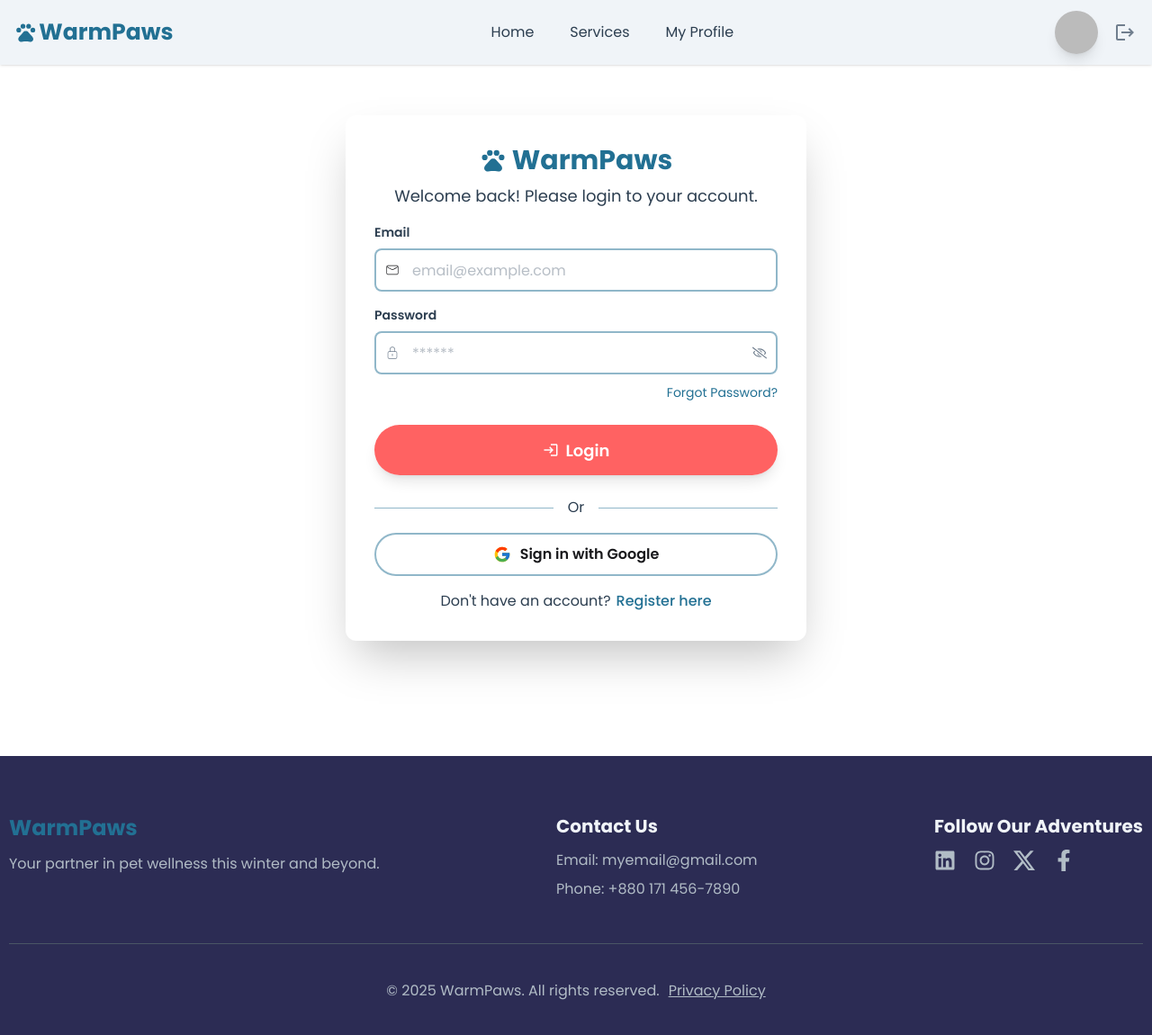
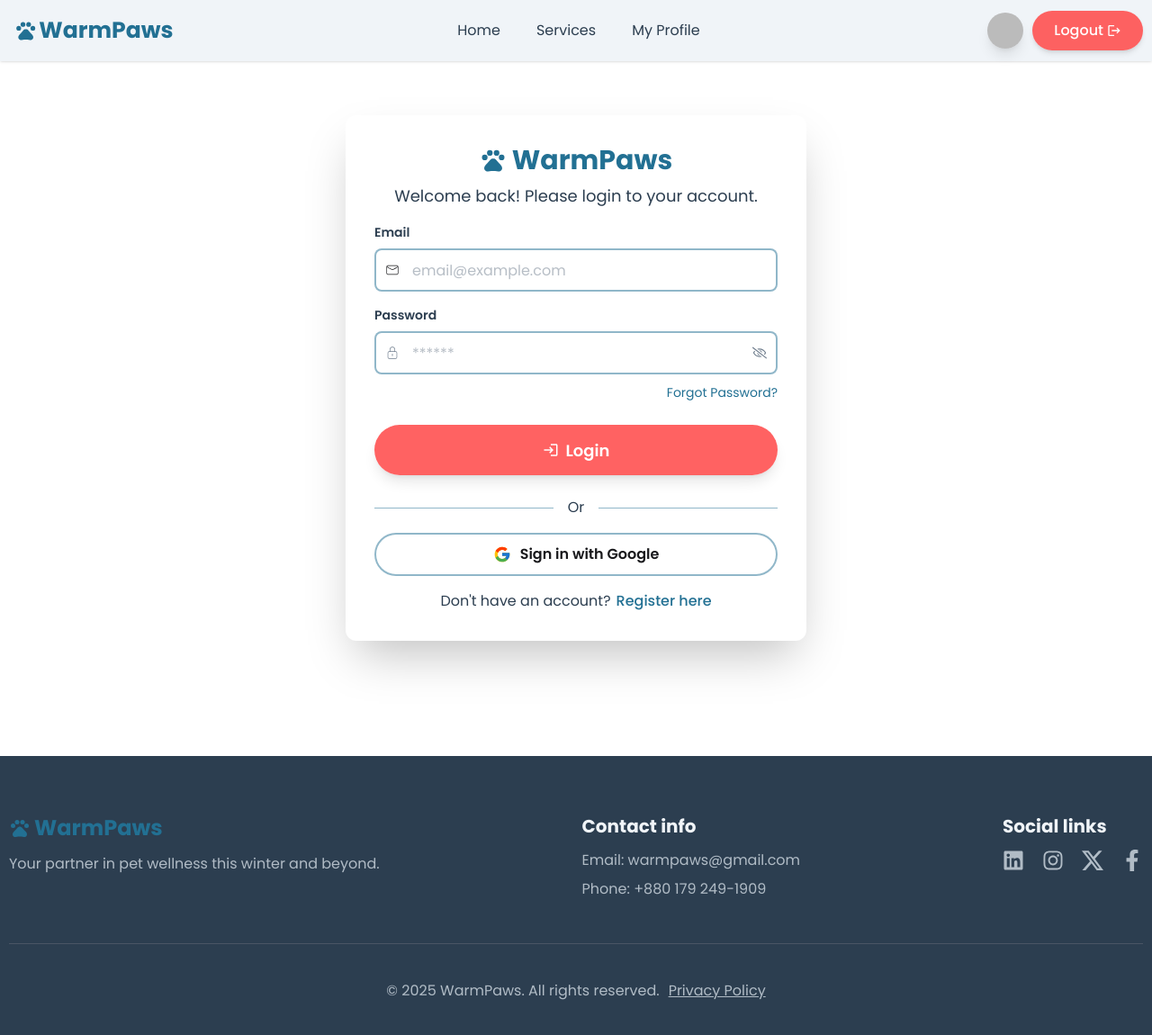
Before and after one commit to Nur-Nayeem/warm-Paws-pet-service-system, a React (Vite) app: page /auth/sign-in in a window 1280 px wide. Shown: the top 1150 px of the page at 90% size. Built offline with nearby package versions, Linux system fonts and the light colour scheme; no server answers; sample sign-in values are in the browser's storage.

Commit message:
updated navbar and footer also add title for not found service

```diff
--- a/src/components/Footer.jsx
+++ b/src/components/Footer.jsx
@@ -1,30 +1,32 @@
 import React from "react";
 import { BsTwitterX } from "react-icons/bs";
 import { FaFacebookF, FaInstagram, FaLinkedin } from "react-icons/fa";
+import { MdOutlinePets } from "react-icons/md";
 import { Link } from "react-router";
 
 const Footer = () => {
   return (
-    <div className="bg-[#2c2c54] ">
+    <div className="bg-neutral ">
       <div className="px-2.5 sm:px-0 py-16 my-container">
         <div className="flex flex-col md:flex-row justify-between gap-10">
           <div>
-            <h3 className="text-2xl font-bold text-secondary">WarmPaws</h3>
+            <h3 className="flex items-center gap-1 text-2xl font-bold text-secondary">
+              <MdOutlinePets className="text-2xl " />
+              WarmPaws
+            </h3>
             <p className="mt-3 text-[#b1bcc6] ">
               Your partner in pet wellness this winter and beyond.
             </p>
           </div>
           <div>
-            <h3 className="text-xl font-bold text-base-200">Contact Us</h3>
+            <h3 className="text-xl font-bold text-base-200">Contact info</h3>
             <ul className="mt-3 space-y-2 text-[#b1bcc6]">
-              <li className="">Email: myemail@gmail.com</li>
-              <li className="">Phone: +880 171 456-7890</li>
+              <li className="">Email: warmpaws@gmail.com</li>
+              <li className="">Phone: +880 179 249-1909</li>
             </ul>
           </div>
           <div>
-            <h3 className="text-xl font-bold text-base-200">
-              Follow Our Adventures
-            </h3>
+            <h3 className="text-xl font-bold text-base-200">Social links</h3>
             <div className="flex mt-3 space-x-5 text-[#b1bcc6]">
               <Link
                 to="#"
--- a/src/components/Navbar.jsx
+++ b/src/components/Navbar.jsx
@@ -100,7 +100,7 @@ const Navbar = () => {
             <figure
               className={` ${
                 user?.photoURL && "shadow-lg"
-              } w-12 h-12 rounded-full border-secondary cursor-pointer`}
+              } w-10 h-10 rounded-full border-secondary cursor-pointer`}
             >
               <img
                 onClick={() => navigate("/profile")}
@@ -116,9 +116,10 @@ const Navbar = () => {
             </figure>
             <button
               onClick={handleLogOut}
-              className="flex cursor-pointer items-center justify-center overflow-hidden rounded-full h-10 w-10 bg-transparent text-accent hover:bg-secondary/20 transition-colors duration-300"
+              className="flex items-center cursor-pointer bg-primary/90 py-1.5 sm:py-2.5 px-4 sm:px-6 rounded-4xl text-white font-medium hover:bg-primary transition-all duration-300 transform hover:scale-105 shadow-md"
             >
-              <MdLogout className="text-2xl" />
+              <span className="hidden sm:flex">Logout</span>
+              <MdLogout className="text-xl sm:text-[16px] sm:ml-1" />
             </button>
           </>
         ) : (
@@ -131,7 +132,7 @@ const Navbar = () => {
             </Link>
             <Link
               to="/auth/sign-up"
-              className="hidden sm:flex cursor-pointer bg-accent py-1.5 sm:py-2.5 px-4 sm:px-6 rounded-4xl text-white font-medium hover:bg-secondary/50 transition-all duration-300 transform hover:scale-105 shadow-md"
+              className="hidden sm:flex cursor-pointer bg-accent/90 py-1.5 sm:py-2.5 px-4 sm:px-6 rounded-4xl text-white font-medium hover:bg-accent transition-all duration-300 transform hover:scale-105 shadow-md"
             >
               Register
             </Link>
--- a/src/components/ServiceNotFound.jsx
+++ b/src/components/ServiceNotFound.jsx
@@ -4,6 +4,7 @@ import { Link } from "react-router";
 const ServiceNotFound = () => {
   return (
     <div className="h-[620px] max-w-2xl mx-auto text-center flex flex-col justify-center items-center">
+      <title>Service Not Found</title>
       <h2 className="text-5xl md:text-7xl font-medium text-secondary flex items-center">
         Oops! No Service Found
       </h2>
```
